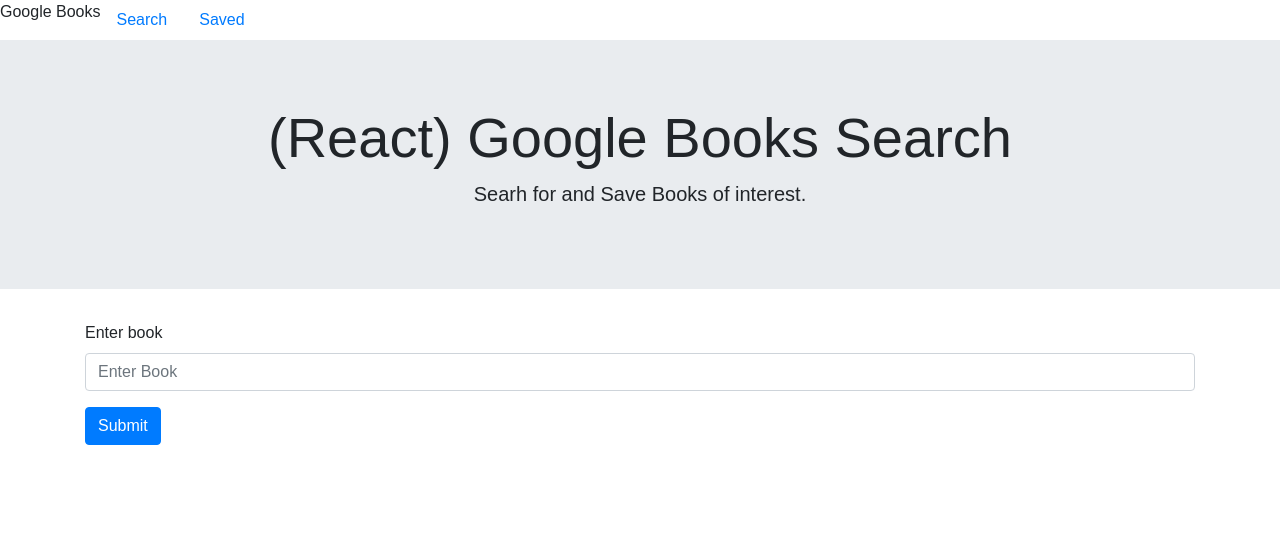
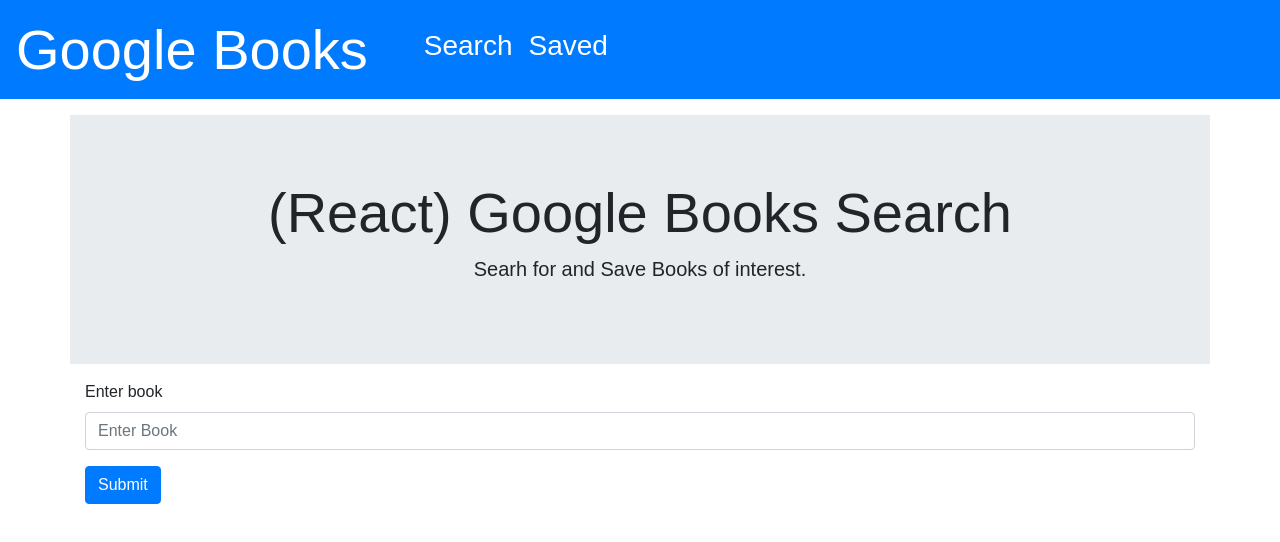
Before and after one commit to kqarlos/google-library, a React (Create React App) app in the folder client/: page / in a window 1280 px wide. Shown: the top 542 px of the page. Built offline with nearby package versions, Linux system fonts and the light colour scheme.

Commit message:
Styles navbar

```diff
--- a/client/src/components/BookSearch.js
+++ b/client/src/components/BookSearch.js
@@ -15,12 +15,13 @@ function BookSearch() {
             console.log(res.data.items);
             var books = res.data.items.map(book => {
                 return ({
-                    authors: book.volumeInfo.authors.join(" "),
-                    description: book.volumeInfo.description,
-                    image: book.volumeInfo.imageLinks.thumbnail,
-                    link: book.volumeInfo.previewLink,
-                    title: book.volumeInfo.title,
-                    date: book.volumeInfo.publishedDate
+                    // condition ? valueWhenTrue : valueWhenFalse;
+                    authors: book.volumeInfo.authors ? book.volumeInfo.authors.join(" ") : "",
+                    description: book.volumeInfo.description ? book.volumeInfo.description : "",
+                    image: book.volumeInfo.imageLinks ? book.volumeInfo.imageLinks.thumbnail : "",
+                    link: book.volumeInfo.previewLink ? book.volumeInfo.previewLink : "",
+                    title: book.volumeInfo.title ? book.volumeInfo.title : "",
+                    date: book.volumeInfo.publishedDate ? book.volumeInfo.publishedDate : ""
                 });
             });
             dispatch({
--- a/client/src/components/Jumbotron.js
+++ b/client/src/components/Jumbotron.js
@@ -4,7 +4,7 @@ function Jumbotron() {
 
 
     return (
-        <div className="jumbotron jumbotron-fluid">
+        <div className="container jumbotron jumbotron-fluid my-3">
             <div className="container d-flex flex-column text-center">
                 <h1 className="display-4">(React) Google Books Search</h1>
                 <p className="lead">Searh for and Save Books of interest.</p>
--- a/client/src/components/Nav.js
+++ b/client/src/components/Nav.js
@@ -4,17 +4,35 @@ import { Link } from 'react-router-dom';
 function Nav() {
 
     return (
-        <ul className="nav">
-            <li className="nav-item">
-                <div className="nav-brand">Google Books</div>
-            </li>
-            <li className="nav-item">
-                <Link className="nav-link" to="/">Search</Link>
-            </li>
-            <li className="nav-item">
-                <Link className="nav-link" to="/saved">Saved</Link>
-            </li>
-        </ul>
+
+
+        <nav className="navbar navbar-expand-lg navbar-dark bg-primary">
+            <div className="text-white display-4 py-2">Google Books</div>
+            <button className="navbar-toggler" type="button" data-toggle="collapse" data-target="#navbarNavAltMarkup" aria-controls="navbarNavAltMarkup" aria-expanded="false" aria-label="Toggle navigation">
+                <span className="navbar-toggler-icon"></span>
+            </button>
+            <div className="pl-4 ml-4 collapse navbar-collapse" id="navbarNavAltMarkup">
+                <div className="navbar-nav">
+                    <Link className="nav-item nav-link text-white h3" to="/">Search</Link>
+                    <Link className="nav-item nav-link text-white h3" to="/saved">Saved</Link>
+                </div>
+            </div>
+        </nav>
+
+
+
+
+        // <ul className="nav">
+        //     <li className="nav-item">
+        //         <div className="nav-brand">Google Books</div>
+        //     </li>
+        //     <li className="nav-item">
+        //         <Link className="nav-item nav-link" to="/">Search</Link>
+        //     </li>
+        //     <li className="nav-item">
+        //         <Link className="nav-item nav-link" to="/saved">Saved</Link>
+        //     </li>
+        // </ul>
     );
 
 }
--- a/client/src/components/Results.js
+++ b/client/src/components/Results.js
@@ -1,9 +1,7 @@
 import React, { useEffect } from 'react';
 import Result from './Result';
-import { useStoreContext } from "../utils/GlobalState";
 
 function Results(props) {
-    // const [state, dispatch] = useStoreContext();
 
     return (
         <div className="container my-4">
--- a/client/src/utils/actions.js
+++ b/client/src/utils/actions.js
@@ -1,3 +1,2 @@
 export const SET_SEARCH_RESULTS = "SET_SEARCH_RESULTS";
 export const SET_SAVED_RESULTS = "SET_SAVED_RESULTS";
-export const REMOVE_SAVED_BOOK = "REMOVE_SAVED_BOOK";
```
Also changed, not shown: client/src/utils/GlobalState.js (+1 -14 lines).
